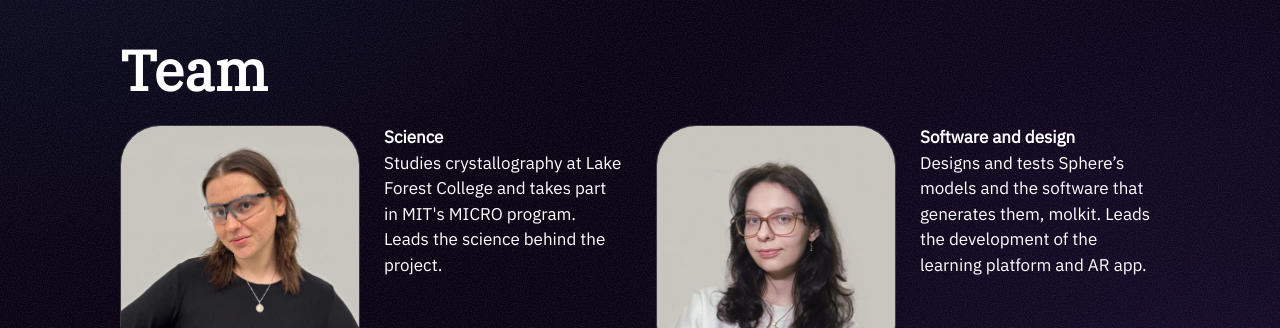
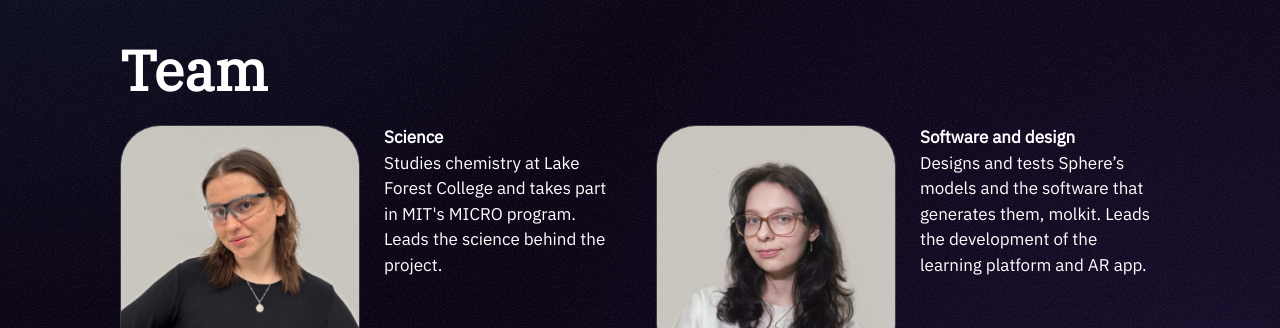
Before and after one commit to galigna/sphere, a React (Vite) app: page / in a window 1280 px wide. Shown: the part 2740-3068 px from the top of the page. Built offline with nearby package versions, Linux system fonts and the light colour scheme; no server answers.

Commit message:
Update Mariia's bio

```diff
--- a/src/content.js
+++ b/src/content.js
@@ -36,7 +36,7 @@ export const TEAM = [
     name: 'Mariia Novikova',
     role: 'Science',
     photo: `${import.meta.env.BASE_URL}team/mariia.jpg`,
-    bio: "Studies crystallography at Lake Forest College and takes part in MIT's MICRO program. Leads the science behind the project.",
+    bio: "Studies chemistry at Lake Forest College and takes part in MIT's MICRO program. Leads the science behind the project.",
   },
   {
     name: 'Galina Ignatova',
```
